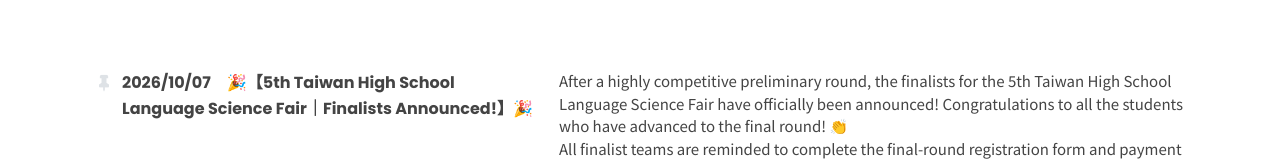
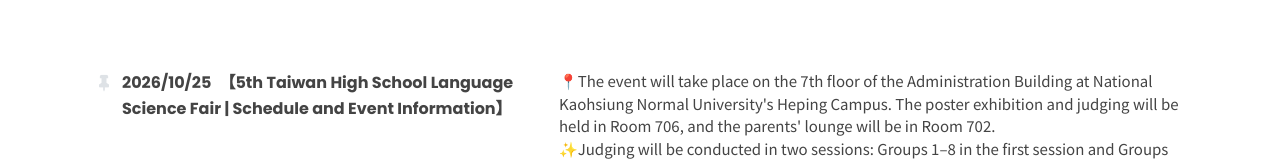
Before and after one commit to ioltw/ioltw.github.io, a Next.js app: page /en/recent in a window 1280 px wide. Shown: the part 278-440 px from the top of the page. Built offline with nearby package versions, Linux system fonts and the light colour scheme.

Commit message:
Update page.tsx

```diff
--- a/src/app/en/(ioltw)/recent/page.tsx
+++ b/src/app/en/(ioltw)/recent/page.tsx
@@ -30,6 +30,32 @@
       <div className="container">
         <div className="section-title">
           <p>Latest News</p>
+        </div>
+
+<div className="row faq-item d-flex align-items-stretch">
+          <div className="col-lg-5">
+            <i className='bx bxs-pin'></i>
+            <h4><b>2026/10/25　【5th Taiwan High School Language Science Fair | Schedule and Event Information】 </b></h4>
+          </div>
+          <div className="col-lg-7">
+            <p>
+			📍The event will take place on the 7th floor of the Administration Building at National Kaohsiung Normal University's Heping Campus. The poster exhibition and judging will be held in Room 706, and the parents' lounge will be in Room 702.
+			<br/>
+			✨Judging will be conducted in two sessions: Groups 1–8 in the first session and Groups 9–16 in the second. Each team should prepare a 4-minute presentation. Judges will visit each team's station to listen to the presentation, followed by approximately 3 minutes of Q&A. Please note that adherence to the presentation time limit will be considered in scoring. To avoid disrupting the judging process, only contestants may enter the area where judging is taking place. Thank you for your understanding.
+			<br/>
+			🔥After judging concludes, voting for the Most Popular Award will begin. Accompanying parents, supervising teachers, and students are welcome to view the exhibits and vote online. The team receiving the most votes will receive the Most Popular Award.
+			<br/>
+			🧾The organizers will provide poster stands measuring 140 cm × 80 cm. As the A0 paper size specified in the brochure slightly exceeds the dimensions of the stands, contestants may choose to print their posters in either A0 or A1 size. Poster mounting supplies will be available on site; contestants do not need to bring their own.
+			<br/>
+			💧A water dispenser and tea will be available at the venue. To help reduce waste, please bring your own water bottle or cup.
+			<br/>
+			ℹ️Taiwan Olympiad in Linguistics Information Session will also take place from 14:00 to 15:30 that day. Students and parents who previously registered for the southern Taiwan session are reminded to attend.
+			<br/>
+			👈Finally, we warmly invite everyone interested in the science fair to join us. Please follow the venue rules and staff instructions!
+			<br/>
+            <a href="/img/recent_attachments/2026sci_schedule.jpg" target="_blank"><img src="/img/recent_attachments/2026sci_schedule.jpg" alt="2026sci_schedule" title="2026sci_schedule" style={{width: "60%"}}/></a>
+            </p>
+          </div>
         </div>
 
 	<div className="row faq-item d-flex align-items-stretch">
```
